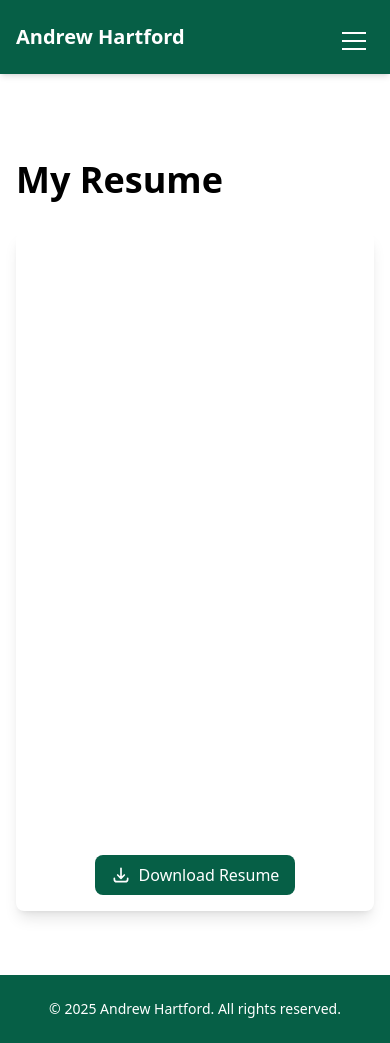
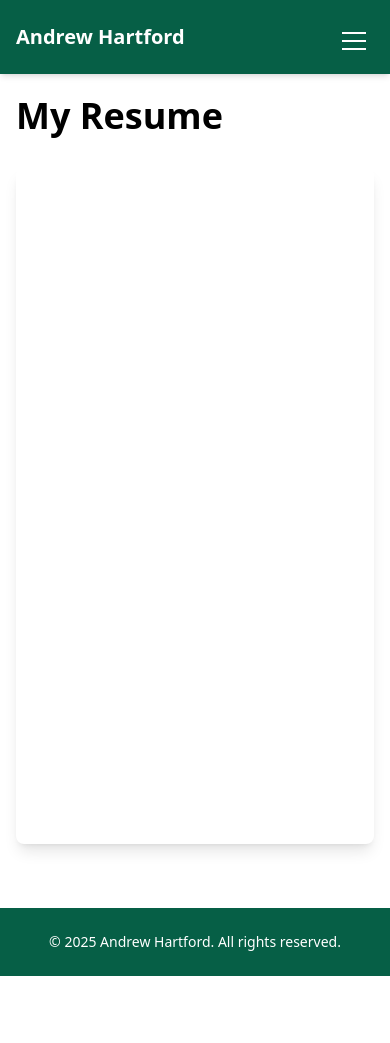
Before and after one commit to audiomuse1/personal-portfolioWebsite, a Next.js app: page /resume in a window 390 px wide. After the commit the page ends 976 px from the top, so only its background shows below. Built offline with nearby package versions, Linux system fonts and the light colour scheme.

Commit message:
AI Chat interface improvements

```diff
--- a/src/app/about/page.tsx
+++ b/src/app/about/page.tsx
@@ -3,18 +3,17 @@ import PageHeading from '../../components/PageHeading'
 
 export default function AboutPage() {
   return (
-    <div className="container mx-auto px-4 py-8 mt-16">
+    <div className="container mx-auto px-4 py-8">
       <PageHeading>About Me</PageHeading>
       <div className="w-full mx-auto">
         <section>
           <p className="prose prose-lg prose-neutral">
-            Hi, I'm Andrew a developer based in Austin, TX.  I came to Austin to study Chemistry at the University of Texas, but along the way, I discovered a love for technology and building things with code. That passion led me through a full-stack coding bootcamp and into a career I genuinely enjoy every day.
+            Hi, I'm Andrew a developer based in Austin, TX.  I came to Austin to study Chemistry at the University of Texas, and along the way, I discovered a love for technology and building things with code. That passion led me into a career I genuinely enjoy today.
             <br></br>
             <br></br>
-            I'm not just a developer, I'm a communicator, problem-solver, and someone who cares deeply about the impact of technology. I bring a strong work ethic, clear communication, and a collaborative mindset to every project I take on. Over the years, I’ve worked extensively in eCommerce, building tools that don’t just work they make a difference for real people and businesses.
+            I'm someone who's fascinated by the ways technology shapes society, especially where it intersects with politics, policy, and real-world impact. I care about building tools that are not only functional but thoughtful solutions that support people, communities, and transparency. My background in Ecommerce has taught me how to deliver under pressure, but what drives me most is the chance to work on projects that live at the edge of systems, where technology influences how we live, decide, and connect.            <br></br>
             <br></br>
-            <br></br>
-            When I’m not coding, you’ll probably find me biking around Austin, exploring Texas on weekend day trips, or supporting local small businesses. I’m passionate about sustainability, mass transit, and making cities better places to live. I also follow politics and environmental issues closely, and lately, I’ve been diving into the world of AI and its potential to transform how we work and live.
+            In my free-time, I enjoy biking, staying up-to-date on politics (especially locally), learning new things.
           </p>
           {/* Add more details here */}
         </section>
--- a/src/app/chat/page.tsx
+++ b/src/app/chat/page.tsx
@@ -11,13 +11,6 @@ export default function ChatPage() {
   const messagesEndRef = useRef<HTMLDivElement>(null)
   const [isMobile, setIsMobile] = useState(false)
 
-  const scrollToBottom = () => {
-    messagesEndRef.current?.scrollIntoView({ behavior: "smooth" })
-  }
-
-  useEffect(() => {
-    scrollToBottom()
-  }, [messages])
 
   useEffect(() => {
     const checkMobile = () => {
@@ -53,15 +46,16 @@ export default function ChatPage() {
     }
   }
 
-  return isMobile ? (
-    <div className="flex flex-col h-[calc(100vh-4rem)] pt-16">
-      {/* Mobile chat layout */}
-      <div className="flex-shrink-0 px-4 py-3">
+  return (
+    <div className={`flex flex-col ${isMobile ? 'min-h-screen' : ''}`}>
+
+      <div className="container mx-auto px-4 py-8">
         <PageHeading>AI Chat Assistant</PageHeading>
       </div>
 
-      <div className="flex-1 overflow-hidden px-4">
-        <div className="h-full overflow-y-auto pb-4">
+      {isMobile ? (
+        <>
+          <div className="flex-1 px-4 pb-24">
             <div className="space-y-4">
               {messages.map((msg, idx) => (
                 <motion.div
@@ -91,12 +85,10 @@ export default function ChatPage() {
                   </span>
                 </div>
               )}
-            <div ref={messagesEndRef} />
-          </div>
             </div>
           </div>
 
-      <div className="flex-shrink-0 p-4 bg-white border-t">
+          <div className="fixed bottom-0 left-0 right-0 p-4 bg-white border-t">
             <div className="flex gap-2 max-w-4xl mx-auto">
               <input
                 className="flex-1 border px-4 py-2 rounded-lg focus:ring-2 focus:ring-emerald-500 focus:outline-none text-base"
@@ -117,11 +109,9 @@ export default function ChatPage() {
               </button>
             </div>
           </div>
-    </div>
+        </>
       ) : (
-    <div className="container mx-auto px-4 py-8 mt-16">
-      <PageHeading>AI Chat Assistant</PageHeading>
-
+        <div className="container mx-auto px-4 pb-8">
           <div className="max-w-4xl mx-auto">
             <div className="border rounded-lg bg-white shadow-lg mb-4">
               <div className="h-[500px] overflow-y-auto p-4">
@@ -180,5 +170,7 @@ export default function ChatPage() {
             </div>
           </div>
         </div>
+      )}
+    </div>
   )
 }
--- a/src/app/contact/page.tsx
+++ b/src/app/contact/page.tsx
@@ -6,7 +6,7 @@ import PageHeading from '../../components/PageHeading'
 
 export default function ContactPage() {
   return (
-    <div className="container mx-auto px-4 py-8 mt-16">
+    <div className="container mx-auto px-4 py-8">
       <PageHeading>Contact</PageHeading>
 
       <div className="mb-12">
--- a/src/app/page.tsx
+++ b/src/app/page.tsx
@@ -19,7 +19,7 @@ export default function HomePage() {
           />
         </div>
       </div>
-      <h1 className="text-5xl font-bold mb-4">Hi, I'm Andrew Hartford</h1>
+<h1 className="text-4xl md:text-5xl font-bold mb-4">Hi, I'm Andrew Hartford</h1>
       <p className="text-xl mb-8">I'm a developer in Austin, TX specializing in Next.js, React, and AI-powered apps.</p>
       <nav className="space-x-4">
         <Link href="/about" className="text-emerald-600 hover:underline">
--- a/src/app/projects/page.tsx
+++ b/src/app/projects/page.tsx
@@ -80,12 +80,27 @@ const projects: Project[] = [
       "Webhooks",
       "CI/CD"
     ]
-  }
+  },
+  {
+  title: "Contributions to Franklin Production Management System",
+  description: "An internal Symfony-based application that manages production and fulfillment workflows for custom print orders received from multiple BigCommerce webstores. Powers the entire production pipeline across departments.",
+  learnings: "Led enhancements to fulfillment and production status tracking, implemented robust backend logic for real-world operational needs, and optimized workflows based on direct feedback from production teams. Gained experience with Symfony, Doctrine, and maintaining critical systems in a live production environment.",
+  image: "/images/portfolioProjectImages/portfolioFranklin.png",
+  githubUrl: "https://github.com/bumperactive-com/bac-franklin",
+  technologies: [
+    "PHP",
+    "Symfony",
+    "MySQL",
+    "Order Fulfillment",
+    "Doctrine ORM",
+    "Internal Tools"
+  ]
+}
 ];
 
 export default function ProjectsPage() {
   return (
-    <div className="container mx-auto px-4 py-8 mt-16">
+    <div className="container mx-auto px-4 py-8">
       <PageHeading>My Projects</PageHeading>
       <div className="grid grid-cols-1 lg:grid-cols-2 gap-8">
         {projects.map((project, index) => (
--- a/src/app/resume/page.tsx
+++ b/src/app/resume/page.tsx
@@ -12,65 +12,42 @@ export default function ResumePage() {
     const checkMobile = () => {
       setIsMobile(window.innerWidth < 768);
     };
-
     checkMobile();
     window.addEventListener('resize', checkMobile);
     return () => window.removeEventListener('resize', checkMobile);
   }, []);
 
+  // PDF viewer parameters to control initial display
+  const pdfViewerParams = new URLSearchParams({
+    view: 'FitH',    // Fit to window height
+    pagemode: 'none', // Hide left menu
+    toolbar: '0',     // Hide toolbar
+    navpanes: '0',    // Hide navigation panes
+  }).toString();
+
   return (
-    <div className="container mx-auto px-4 py-8 mt-16">
+    <div className="container mx-auto px-4 py-8">
       <PageHeading>My Resume</PageHeading>
-      <motion.div
-        initial={{ opacity: 0, y: 20 }}
-        animate={{ opacity: 1, y: 0 }}
-        transition={{ duration: 0.5 }}
-        className="max-w-4xl mx-auto"
-      >
-
+      <div className="max-w-4xl mx-auto">
         <div className="bg-white rounded-lg shadow-lg p-4">
           <div
-            className="w-full overflow-hidden"
+            className="w-full"
             style={{
-              height: isMobile ? '70vh' : '85vh',
-              maxHeight: '1000px'
+              height: isMobile ? 'calc(100vh - 200px)' : '85vh',
+              maxHeight: isMobile ? 'none' : '1000px'
             }}
           >
             <iframe
-              src="/documents/Andrew Hartford - Resume (2025).pdf"
+              src={`/documents/Andrew Hartford - Resume (2025).pdf?${pdfViewerParams}`}
               className="w-full h-full"
               style={{
                 border: 'none',
-                transform: isMobile ? 'scale(1)' : 'none',
-                transformOrigin: 'top left'
+                backgroundColor: 'white'
               }}
             />
           </div>
-
-          <div className="mt-4 flex justify-center">
-            <a
-              href="/documents/Andrew Hartford - Resume (2025).pdf"
-              download
-              className="bg-emerald-800 text-white px-4 py-2 rounded-lg hover:bg-emerald-700 transition-colors flex items-center gap-2"
-            >
-              <svg
-                className="w-5 h-5"
-                fill="none"
-                stroke="currentColor"
-                viewBox="0 0 24 24"
-              >
-                <path
-                  strokeLinecap="round"
-                  strokeLinejoin="round"
-                  strokeWidth={2}
-                  d="M4 16v1a3 3 0 003 3h10a3 3 0 003-3v-1m-4-4l-4 4m0 0l-4-4m4 4V4"
-                />
-              </svg>
-              Download Resume
-            </a>
-          </div>
         </div>
-      </motion.div>
+      </div>
     </div>
   );
 }
--- a/src/app/skills/page.tsx
+++ b/src/app/skills/page.tsx
@@ -66,7 +66,7 @@ const services = [
 
 export default function SkillsPage() {
 	return (
-		<div className="container mx-auto px-4 py-8 mt-16">
+		<div className="container mx-auto px-4 py-8">
 			<PageHeading>Skills & Services</PageHeading>
 			<motion.div
 				initial={{ opacity: 0 }}
--- a/src/components/PageHeading.tsx
+++ b/src/components/PageHeading.tsx
@@ -9,7 +9,7 @@ interface PageHeadingProps {
 export default function PageHeading({ children }: PageHeadingProps) {
   return (
     <motion.h1
-      className="text-4xl font-bold mb-8"
+      className="text-4xl font-bold mb-8 md:mt-16"
       initial={{ opacity: 0, y: 20 }}
       animate={{ opacity: 1, y: 0 }}
       transition={{ duration: 0.5 }}
```
Also changed, not shown: public/images/portfolioProjectImages/portfolioFranklin.png (added). Lines whose indentation alone changed are shown as unchanged.
